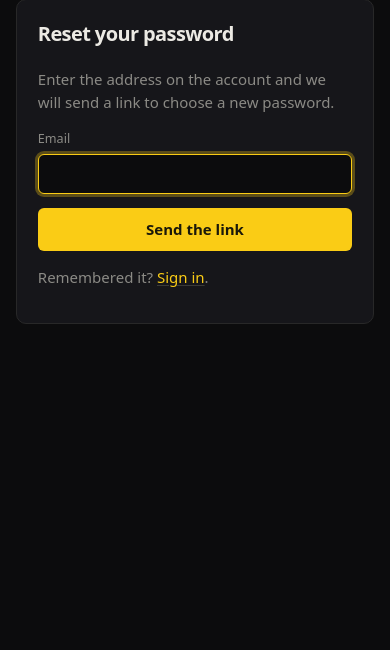
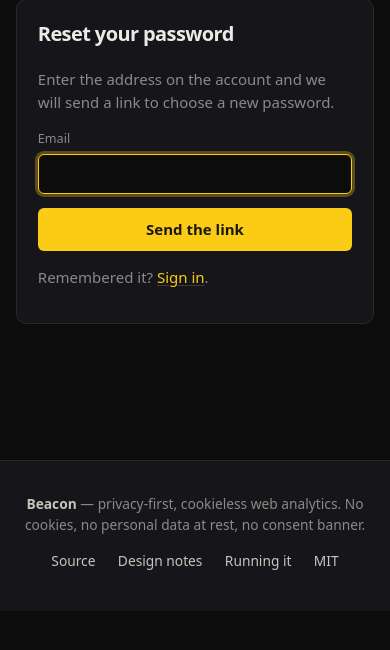
Before and after one commit to albileksi-hub/beacon, a FastAPI app: page /forgot in a window 390 px wide. Shown: the part 130-780 px from the top of the page. Run offline with FastAPI, Linux system fonts and the light colour scheme; parts of the project's set-up code (start-up, migrations or seed data) failed here and were passed over.

Commit message:
Give the landing page an ending, and the sections edges
Three things, all visual, and one real bug found while checking them.

Every page simply stopped. Below the last paragraph was the rest of the
viewport in black, which reads as unfinished however good the thing above it
is. There is a footer now, on every page rather than only this one, carrying
the four links a reader of this particular product actually wants: the
source, the design notes, the runbook and the licence.

The three closing points were bare paragraphs on the same flat field as
everything else, so the page was one dark expanse with text at intervals. They
have the same surface as the ledger above them now, which makes the page three
stacked panels instead.

The beam was 43px wider than a 375px screen, so the whole document scrolled
sideways on a phone. This is the second time -- the first cap went when the
lighthouse was rebuilt, and nothing failed, because no test here can see a
layout. Capped again at min(230px, 42vw), which only binds below about 550px.
Measured rather than eyeballed: 375px and 320px both scroll by zero now, and a
screenshot would have been no use because headless Chrome on Windows clamps
the window and crops, which looks exactly like the bug whether or not it is
there.

862 tests, 100% branch coverage of app/.

Co-Authored-By: Claude Opus 5 <noreply@anthropic.com>

```diff
--- a/app/templates/base.html
+++ b/app/templates/base.html
@@ -51,6 +51,23 @@
 
     <main>{% block content %}{% endblock %}</main>
 
+    {# Every page had its content simply stop, with the viewport below it left
+       black. A footer is the cheapest thing that makes a page look finished,
+       and these are the four links a reader of this particular product
+       actually wants. #}
+    <footer class="site-foot">
+      <p class="foot-line">
+        <strong>Beacon</strong> &mdash; privacy-first, cookieless web analytics.
+        No cookies, no personal data at rest, no consent banner.
+      </p>
+      <nav class="foot-links">
+        <a href="https://github.com/albileksi-hub/beacon">Source</a>
+        <a href="https://github.com/albileksi-hub/beacon/blob/main/docs/DESIGN.md">Design notes</a>
+        <a href="https://github.com/albileksi-hub/beacon/blob/main/docs/OPERATIONS.md">Running it</a>
+        <a href="https://github.com/albileksi-hub/beacon/blob/main/LICENSE">MIT</a>
+      </nav>
+    </footer>
+
     <script src="{{ asset('theme.js') }}" defer></script>
     {% block scripts %}{% endblock %}
   </body>
--- a/static/dashboard.css
+++ b/static/dashboard.css
@@ -961,7 +961,12 @@ h2 {
   position: absolute;
   left: 0;
   top: 0;
-  width: 230px;
+  /* Measured from the centre of the page, so a fixed length reaches past the
+     edge of a narrow one and gives the whole document a horizontal scrollbar.
+     This is the second time: the first cap went when the lighthouse was
+     rebuilt, and nothing failed, because no test can see a layout. The cap
+     only binds below about 550px; every wider screen gets the full beam. */
+  width: min(230px, 42vw);
   height: 140px;
   margin-top: -70px;
   transform-origin: 0 50%;
@@ -1107,10 +1112,25 @@ h2 {
 .points {
   display: grid;
   grid-template-columns: repeat(auto-fit, minmax(255px, 1fr));
-  gap: 1.75rem 1.5rem;
-  max-width: 60rem;
-  margin: 4.5rem auto 0;
-}
+  gap: 1rem;
+  max-width: 62rem;
+  /* Was 4.5rem, which left the three of them adrift between two sections
+     that both had edges. */
+  margin: 3.5rem auto 0;
+  padding: 0 1rem;
+}
+
+/* Bare paragraphs on a flat background read as a draft. Giving them the same
+   surface as the ledger above makes the page three stacked things rather than
+   one dark field with text on it. */
+.point {
+  padding: 1.15rem 1.25rem;
+  background: var(--panel);
+  border: 1px solid var(--border);
+  border-radius: var(--radius);
+}
+
+.point p { margin: 0; font-size: 0.9rem; }
 
 .point h2 {
   margin-bottom: 0.5rem;
@@ -1488,7 +1508,7 @@ textarea:focus-visible {
 
 .try {
   max-width: 62rem;
-  margin: 4.5rem auto 0;
+  margin: 4rem auto 0;
   padding: 0 1rem;
 }
 
@@ -1629,3 +1649,34 @@ textarea:focus-visible {
   .ledger-row.head { display: none; }
   .inputs { grid-template-columns: 1fr; }
 }
+
+/* ---- site footer ----
+   Pages used to end and leave the rest of the viewport black, which reads as
+   unfinished however good the thing above it is. */
+.site-foot {
+  margin-top: 5rem;
+  padding: 2rem 1.5rem 2.5rem;
+  border-top: 1px solid var(--border);
+  background: var(--panel);
+  text-align: center;
+}
+
+.foot-line {
+  max-width: 34rem;
+  margin: 0 auto 0.9rem;
+  font-size: 0.86rem;
+  color: var(--muted);
+}
+
+.foot-line strong { color: var(--text-soft); }
+
+.foot-links {
+  display: flex;
+  flex-wrap: wrap;
+  justify-content: center;
+  gap: 0.4rem 1.4rem;
+  font-size: 0.86rem;
+}
+
+.foot-links a { color: var(--text-soft); text-decoration: none; }
+.foot-links a:hover { color: var(--accent); text-decoration: underline; }
```
